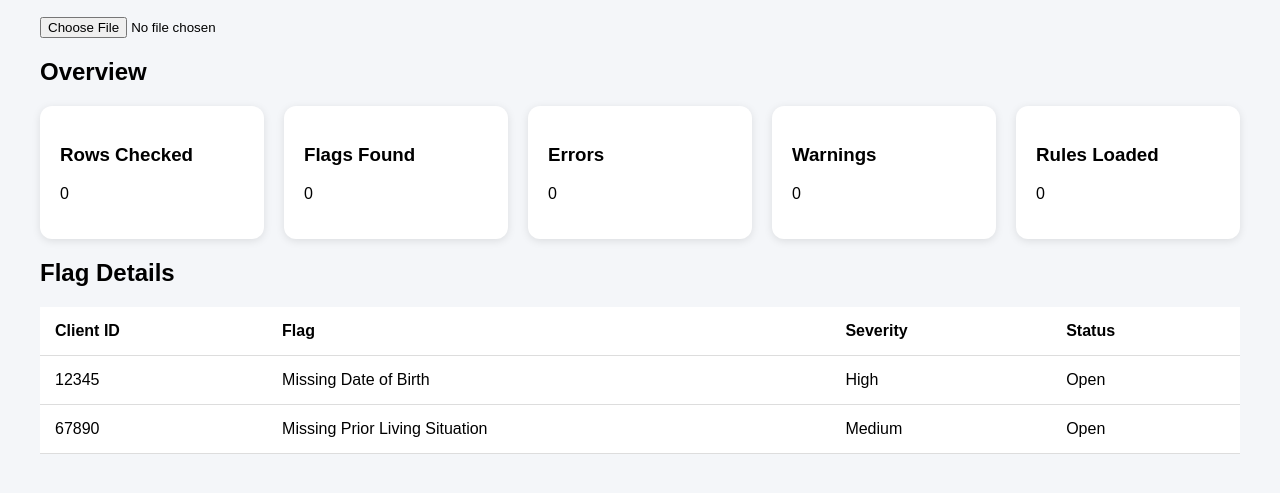
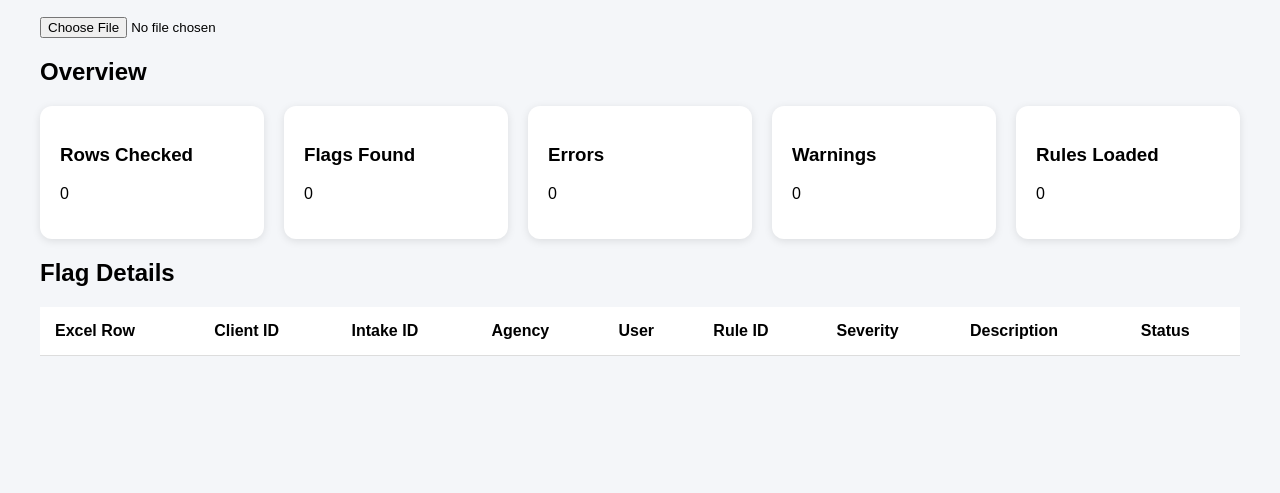
Before and after one commit to erichanaway/hmis-data-quality-app, a website built with Vite: page index.html in a window 1280 px wide. Shown: the part 141-634 px from the top of the page. Built offline with nearby package versions, Linux system fonts and the light colour scheme.

Commit message:
Update Flag Details

```diff
--- a/index.html
+++ b/index.html
@@ -55,28 +55,21 @@
 
         <thead>
           <tr>
+            <th>Excel Row</th>
             <th>Client ID</th>
-            <th>Flag</th>
+            <th>Intake ID</th>
+            <th>Agency</th>
+            <th>User</th>
+            <th>Rule ID</th>
             <th>Severity</th>
+            <th>Description</th>
             <th>Status</th>
           </tr>
         </thead>
 
         <tbody id="flags-table-body">
 
-          <tr>
-            <td>12345</td>
-            <td>Missing Date of Birth</td>
-            <td>High</td>
-            <td>Open</td>
-          </tr>
 
-          <tr>
-            <td>67890</td>
-            <td>Missing Prior Living Situation</td>
-            <td>Medium</td>
-            <td>Open</td>
-          </tr>
 
         </tbody>
 
--- a/src/main.js
+++ b/src/main.js
@@ -60,9 +60,14 @@ function handleFile(event) {
                     const row = document.createElement("tr");
 
                     row.innerHTML = `
+                        <td>${flag.excelRow}</td>
                         <td>${flag.clientID}</td>
+                        <td>${flag.intakeID}</td>
+                        <td>${flag.agency}</td>
+                        <td>${flag.user}</td>
+                        <td>${flag.ruleID}</td>
+                        <td>${flag.severity}</td>
                         <td>${flag.description}</td>
-                        <td>${flag.severity}</td>
                         <td>${flag.status}</td>
                     `;
 
```
